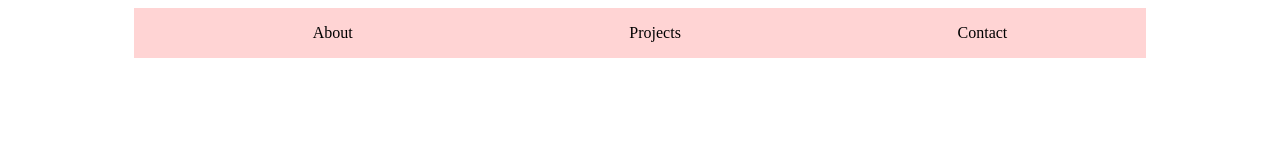
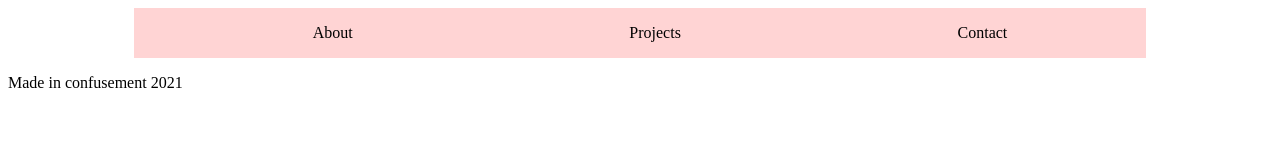
Before and after one commit to anne7n62/mygitexercise, a plain HTML site: page index.html in a window 1280 px wide. Drawn offline with Linux system fonts and the light colour scheme.

Commit message:
add footer text

```diff
--- a/index.html
+++ b/index.html
@@ -54,6 +54,6 @@
             </article>
         </section>
     </section>
-    <section id="footer"></section>
+    <section id="footer"><p>Made in confusement 2021</p></section>
 </body>
 </html>
```
